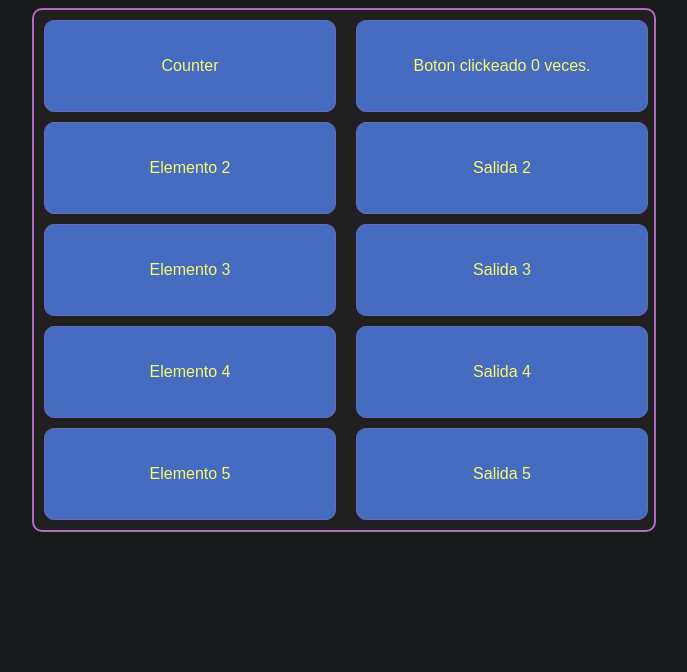
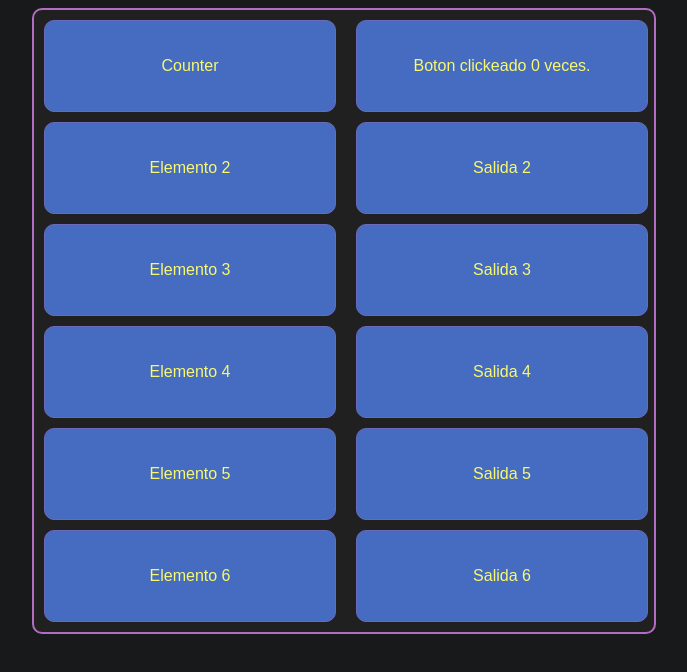
Before and after one commit to ElMarchas/buttons, a website: page index.html in a window 1280 px wide. Shown: the whole page, without its empty margins (296-983 px from the left). Drawn offline with Linux system fonts and the light colour scheme.

Commit message:
agregando Elemento 6 y Salida 6

```diff
--- a/css/index.css
+++ b/css/index.css
@@ -47,6 +47,6 @@ body {
   color: #E8EFFF;
 }
 
-.counter{
+.counter {
   cursor: pointer;
 }
--- a/index.html
+++ b/index.html
@@ -15,6 +15,7 @@
         <div class="element">Elemento 3</div>
         <div class="element">Elemento 4</div>
         <div class="element">Elemento 5</div>
+        <div class="element">Elemento 6</div>
       </div>
       <div class="ouputs-right">
         <div id="outputCounter" class="element">Boton clickeado 0 veces.</div>
@@ -22,6 +23,7 @@
         <div class="element">Salida 3</div>
         <div class="element">Salida 4</div>
         <div class="element">Salida 5</div>
+        <div class="element">Salida 6</div>
       </div>
     </section>
   </body>
```
